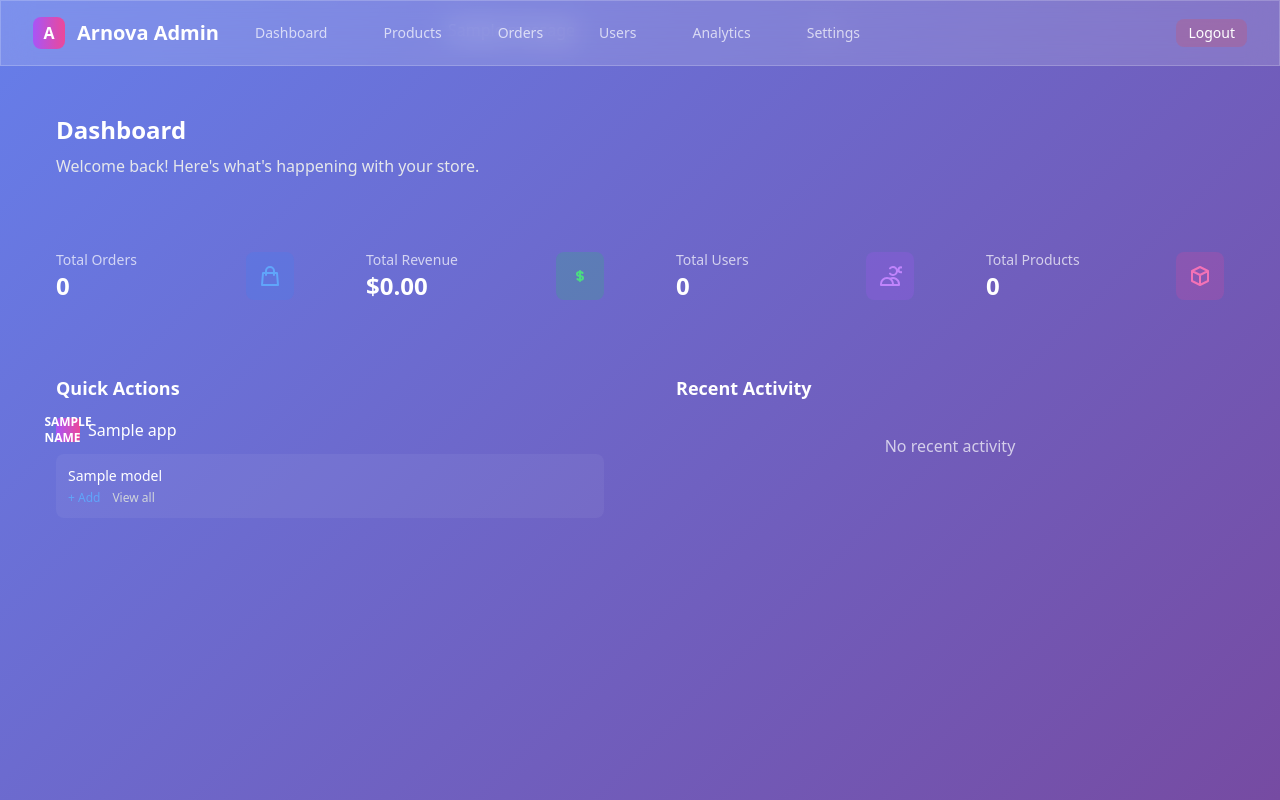
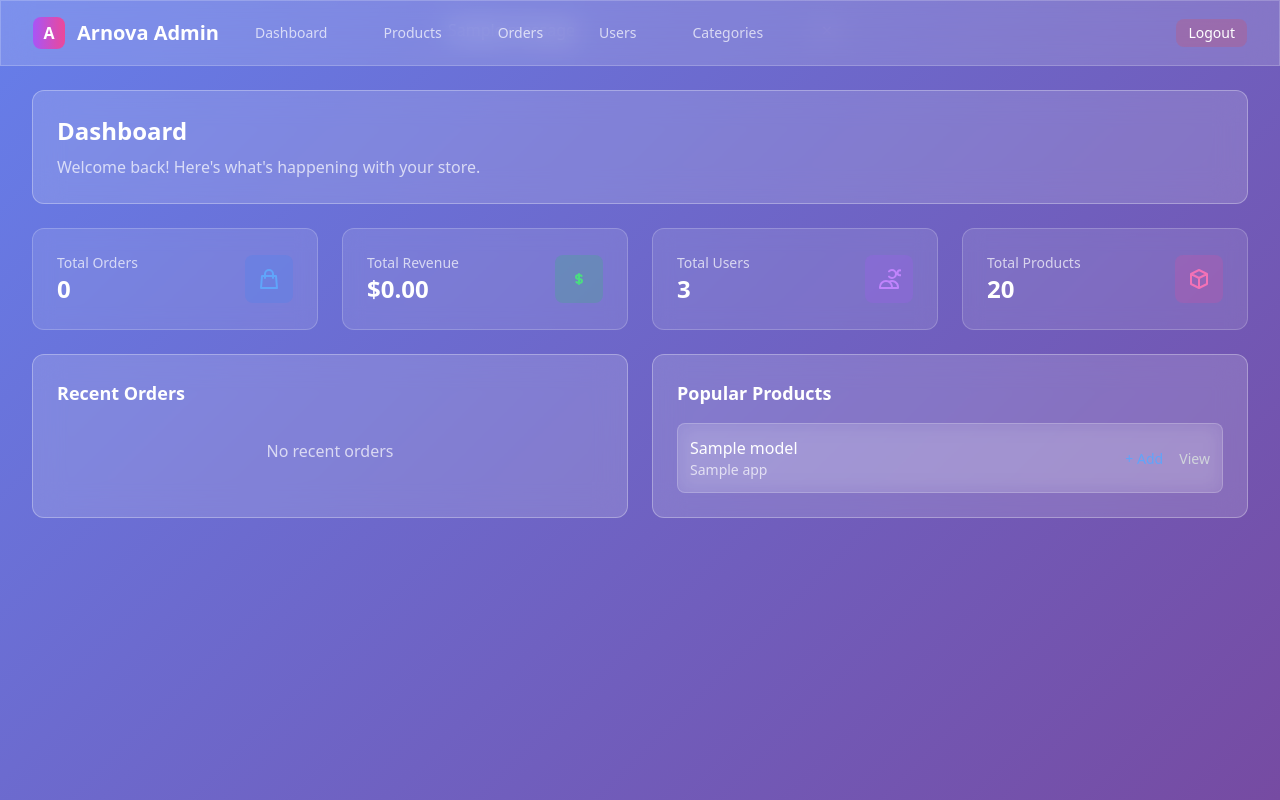
Before and after one commit to shopify-kenya/Arnova, a Django app: template templates/admin/index.html in a window 1280 px wide. Run offline with Django 5.2, Linux system fonts and the light colour scheme; the template is opened without the code that fills it: most values are stand-ins (such as "Sample title", 1, 10 or a date in 2020); one stand-in notice (Sample message) is shown; parts of the project's set-up code (start-up, migrations or seed data) failed here and were passed over; some libraries are stand-ins or nearby versions.

Commit message:
style: apply /dashboard/ layout to Django admin templates
- Replaced Django admin base template with custom navigation bar layout
- Added horizontal top navigation matching /dashboard/ design
- Updated index.html with exact stat cards and layout from custom dashboard
- Removed Django's default sidebar navigation
- Applied glass morphism styling consistently
- Navigation includes: Dashboard, Products, Orders, Users, Categories links

```diff
--- a/templates/admin/base_site.html
+++ b/templates/admin/base_site.html
@@ -1,265 +1,108 @@
-{% extends "admin/base.html" %}
-{% load static %}
+<!DOCTYPE html>
+<html lang="en">
+<head>
+    <meta charset="UTF-8">
+    <meta name="viewport" content="width=device-width, initial-scale=1.0">
+    <title>{% block title %}Arnova Admin{% endblock %}</title>
+    {% load static %}
+    <script src="https://cdn.tailwindcss.com"></script>
+    <link rel="stylesheet" href="{% static 'admin/css/admin-theme.css' %}">
+    <script>
+        tailwind.config = {
+            theme: {
+                extend: {
+                    colors: {
+                        primary: '#8b5cf6',
+                        secondary: '#ec4899',
+                    }
+                }
+            }
+        }
+    </script>
+    <style>
+        .glass {
+            background: rgba(255, 255, 255, 0.1);
+            backdrop-filter: blur(10px);
+            border: 1px solid rgba(255, 255, 255, 0.2);
+        }
+        .glass-strong {
+            background: rgba(255, 255, 255, 0.15);
+            backdrop-filter: blur(15px);
+            border: 1px solid rgba(255, 255, 255, 0.3);
+        }
+        body {
+            background: linear-gradient(135deg, #667eea 0%, #764ba2 100%);
+            min-height: 100vh;
+        }
+    </style>
+    {% block extrastyle %}{% endblock %}
+</head>
+<body class="text-white">
 
-{% block title %}{{ title }} | Arnova Admin{% endblock %}
+    <!-- Alert Container -->
+    <div id="alert-container" class="fixed top-4 right-4 z-50 space-y-2"></div>
 
-{% block branding %}
-<div class="flex items-center space-x-3 p-4">
-    <div class="w-8 h-8 bg-gradient-to-r from-purple-500 to-pink-500 rounded-lg flex items-center justify-center">
-        <span class="text-white font-bold text-sm">A</span>
-    </div>
-    <h1 class="text-xl font-bold text-white">Arnova Admin</h1>
-</div>
-{% endblock %}
+    <!-- Django Messages -->
+    {% if messages %}
+        {% for message in messages %}
+            <div class="alert alert-{{ message.tags }} fixed top-4 left-1/2 transform -translate-x-1/2 z-50 flex items-center justify-between min-w-96">
+                <span>{{ message }}</span>
+                <button onclick="this.parentElement.remove()" class="ml-4 text-lg">&times;</button>
+            </div>
+        {% endfor %}
+    {% endif %}
 
-{% block extrastyle %}
-{{ block.super }}
-<script src="https://cdn.tailwindcss.com"></script>
-<link rel="stylesheet" href="{% static 'admin/css/admin-theme.css' %}">
-<style>
-    /* Glass morphism base styles */
-    body {
-        background: linear-gradient(135deg, #667eea 0%, #764ba2 100%);
-        min-height: 100vh;
-        font-family: 'Inter', -apple-system, BlinkMacSystemFont, sans-serif;
-    }
+    <!-- Navigation -->
+    <nav class="glass-strong border-b border-white/20 sticky top-0 z-50">
+        <div class="max-w-7xl mx-auto px-4 sm:px-6 lg:px-8">
+            <div class="flex justify-between h-16">
+                <div class="flex items-center">
+                    <div class="flex-shrink-0 flex items-center">
+                        <div class="w-8 h-8 bg-gradient-to-r from-purple-500 to-pink-500 rounded-lg flex items-center justify-center mr-3">
+                            <span class="text-white font-bold">A</span>
+                        </div>
+                        <h1 class="text-xl font-bold">Arnova Admin</h1>
+                    </div>
+                    <div class="hidden md:ml-6 md:flex md:space-x-8">
+                        <a href="{% url 'admin:index' %}" class="text-white/70 hover:text-white px-3 py-2 text-sm font-medium">Dashboard</a>
+                        <a href="{% url 'admin:shop_product_changelist' %}" class="text-white/70 hover:text-white px-3 py-2 text-sm font-medium">Products</a>
+                        <a href="{% url 'admin:shop_order_changelist' %}" class="text-white/70 hover:text-white px-3 py-2 text-sm font-medium">Orders</a>
+                        <a href="{% url 'admin:auth_user_changelist' %}" class="text-white/70 hover:text-white px-3 py-2 text-sm font-medium">Users</a>
+                        <a href="{% url 'admin:shop_category_changelist' %}" class="text-white/70 hover:text-white px-3 py-2 text-sm font-medium">Categories</a>
+                    </div>
+                </div>
+                <div class="flex items-center space-x-4">
+                    <span class="text-sm">{{ user.username }}</span>
+                    <a href="{% url 'admin:logout' %}" class="bg-red-500/20 hover:bg-red-500/30 px-3 py-1 rounded-lg text-sm">Logout</a>
+                </div>
+            </div>
+        </div>
+    </nav>
 
-    /* Glass card effect */
-    .glass-card {
-        background: rgba(255, 255, 255, 0.1);
-        backdrop-filter: blur(10px);
-        border: 1px solid rgba(255, 255, 255, 0.2);
-        border-radius: 16px;
-        box-shadow: 0 8px 32px rgba(0, 0, 0, 0.1);
-    }
+    <!-- Main Content -->
+    <main class="max-w-7xl mx-auto py-6 px-4 sm:px-6 lg:px-8">
+        {% block content %}{% endblock %}
+    </main>
 
-    /* Header styling */
-    #header {
-        background: rgba(255, 255, 255, 0.1);
-        backdrop-filter: blur(10px);
-        border-bottom: 1px solid rgba(255, 255, 255, 0.2);
-        color: white;
-    }
+    <!-- Scripts -->
+    <script>
+        // Simple form validation
+        function validateForm(form) {
+            const required = form.querySelectorAll('[required]');
+            for (let field of required) {
+                if (!field.value.trim()) {
+                    alert(`${field.name} is required`);
+                    field.focus();
+                    return false;
+                }
+            }
+            return true;
+        }
 
-    /* Navigation styling */
-    #nav-sidebar {
-        background: rgba(255, 255, 255, 0.05);
-        backdrop-filter: blur(10px);
-        border-right: 1px solid rgba(255, 255, 255, 0.1);
-    }
-
-    #nav-sidebar a {
-        color: rgba(255, 255, 255, 0.8);
-        transition: all 0.3s ease;
-    }
-
-    #nav-sidebar a:hover {
-        color: white;
-        background: rgba(255, 255, 255, 0.1);
-        border-radius: 8px;
-    }
-
-    /* Content area */
-    #content {
-        background: transparent;
-        padding: 2rem;
-    }
-
-    /* Module styling */
-    .module {
-        background: rgba(255, 255, 255, 0.1);
-        backdrop-filter: blur(10px);
-        border: 1px solid rgba(255, 255, 255, 0.2);
-        border-radius: 16px;
-        box-shadow: 0 8px 32px rgba(0, 0, 0, 0.1);
-        margin-bottom: 1.5rem;
-    }
-
-    .module h2 {
-        background: rgba(255, 255, 255, 0.1);
-        color: white;
-        border-radius: 16px 16px 0 0;
-        padding: 1rem 1.5rem;
-        margin: 0;
-        font-weight: 600;
-    }
-
-    /* Table styling */
-    .results {
-        background: transparent;
-    }
-
-    .results table {
-        background: rgba(255, 255, 255, 0.05);
-        border-radius: 12px;
-        overflow: hidden;
-    }
-
-    .results th {
-        background: rgba(255, 255, 255, 0.1);
-        color: white;
-        font-weight: 600;
-        padding: 1rem;
-        border-bottom: 1px solid rgba(255, 255, 255, 0.1);
-    }
-
-    .results td {
-        color: rgba(255, 255, 255, 0.9);
-        padding: 1rem;
-        border-bottom: 1px solid rgba(255, 255, 255, 0.05);
-    }
-
-    .results tr:hover {
-        background: rgba(255, 255, 255, 0.05);
-    }
-
-    /* Form styling */
-    .form-row {
-        background: rgba(255, 255, 255, 0.05);
-        border-radius: 12px;
-        padding: 1.5rem;
-        margin-bottom: 1rem;
-        border: 1px solid rgba(255, 255, 255, 0.1);
-    }
-
-    .form-row label {
-        color: white;
-        font-weight: 500;
-        margin-bottom: 0.5rem;
-        display: block;
-    }
-
-    input, textarea, select {
-        background: rgba(255, 255, 255, 0.1);
-        border: 1px solid rgba(255, 255, 255, 0.2);
-        border-radius: 8px;
-        color: white;
-        padding: 0.75rem;
-        width: 100%;
-        transition: all 0.3s ease;
-    }
-
-    input:focus, textarea:focus, select:focus {
-        background: rgba(255, 255, 255, 0.15);
-        border-color: rgba(255, 255, 255, 0.4);
-        outline: none;
-        box-shadow: 0 0 0 3px rgba(255, 255, 255, 0.1);
-    }
-
-    input::placeholder, textarea::placeholder {
-        color: rgba(255, 255, 255, 0.5);
-    }
-
-    /* Button styling */
-    .default, .button, input[type="submit"] {
-        background: linear-gradient(135deg, #667eea 0%, #764ba2 100%);
-        border: 1px solid rgba(255, 255, 255, 0.2);
-        border-radius: 8px;
-        color: white;
-        padding: 0.75rem 1.5rem;
-        font-weight: 500;
-        transition: all 0.3s ease;
-        cursor: pointer;
-    }
-
-    .default:hover, .button:hover, input[type="submit"]:hover {
-        background: linear-gradient(135deg, #5a67d8 0%, #6b46c1 100%);
-        transform: translateY(-1px);
-        box-shadow: 0 4px 12px rgba(0, 0, 0, 0.2);
-    }
-
-    /* Breadcrumbs */
-    .breadcrumbs {
-        background: rgba(255, 255, 255, 0.1);
-        border-radius: 12px;
-        padding: 1rem 1.5rem;
-        margin-bottom: 1.5rem;
-        color: rgba(255, 255, 255, 0.8);
-    }
-
-    .breadcrumbs a {
-        color: white;
-        text-decoration: none;
-    }
-
-    .breadcrumbs a:hover {
-        text-decoration: underline;
-    }
-
-    /* Messages */
-    .messagelist {
-        margin: 0 0 1.5rem 0;
-    }
-
-    .messagelist li {
-        background: rgba(34, 197, 94, 0.2);
-        border: 1px solid rgba(34, 197, 94, 0.3);
-        border-radius: 12px;
-        color: white;
-        padding: 1rem 1.5rem;
-        margin-bottom: 0.5rem;
-    }
-
-    .messagelist .error {
-        background: rgba(239, 68, 68, 0.2);
-        border-color: rgba(239, 68, 68, 0.3);
-    }
-
-    .messagelist .warning {
-        background: rgba(245, 158, 11, 0.2);
-        border-color: rgba(245, 158, 11, 0.3);
-    }
-
-    /* Dashboard styling */
-    #content-main {
-        background: transparent;
-    }
-
-    .dashboard .module {
-        margin-bottom: 2rem;
-    }
-
-    .dashboard .module table {
-        margin: 0;
-    }
-
-    /* Links */
-    a {
-        color: #93c5fd;
-        transition: color 0.3s ease;
-    }
-
-    a:hover {
-        color: white;
-    }
-
-    /* Pagination */
-    .paginator {
-        background: rgba(255, 255, 255, 0.1);
-        border-radius: 12px;
-        padding: 1rem;
-        margin-top: 1.5rem;
-        text-align: center;
-    }
-
-    .paginator a, .paginator .this-page {
-        background: rgba(255, 255, 255, 0.1);
-        border: 1px solid rgba(255, 255, 255, 0.2);
-        border-radius: 6px;
-        color: white;
-        padding: 0.5rem 1rem;
-        margin: 0 0.25rem;
-        text-decoration: none;
-        display: inline-block;
-        transition: all 0.3s ease;
-    }
-
-    .paginator a:hover {
-        background: rgba(255, 255, 255, 0.2);
-    }
-
-    .paginator .this-page {
-        background: linear-gradient(135deg, #667eea 0%, #764ba2 100%);
-    }
-</style>
-{% endblock %}
+        // Confirm delete actions
+        function confirmDelete(message = 'Are you sure you want to delete this item?') {
+            return confirm(message);
+        }
+    </script>
+</body>
+</html>
--- a/templates/admin/index.html
+++ b/templates/admin/index.html
@@ -4,20 +4,20 @@
 {% block title %}Dashboard | Arnova Admin{% endblock %}
 
 {% block content %}
-<div class="dashboard space-y-6">
+<div class="space-y-6">
     <!-- Header -->
-    <div class="glass-card p-6">
-        <h2 class="text-2xl font-bold text-white mb-2">Dashboard</h2>
-        <p class="text-gray-200">Welcome back! Here's what's happening with your store.</p>
+    <div class="glass-strong rounded-xl p-6">
+        <h2 class="text-2xl font-bold mb-2">Dashboard</h2>
+        <p class="text-white/70">Welcome back! Here's what's happening with your store.</p>
     </div>
 
-    <!-- Quick Stats -->
+    <!-- Stats Cards -->
     <div class="grid grid-cols-1 md:grid-cols-2 lg:grid-cols-4 gap-6">
-        <div class="glass-card p-6">
+        <div class="glass rounded-xl p-6">
             <div class="flex items-center justify-between">
                 <div>
                     <p class="text-white/70 text-sm">Total Orders</p>
-                    <p class="text-2xl font-bold text-white">0</p>
+                    <p class="text-2xl font-bold">0</p>
                 </div>
                 <div class="w-12 h-12 bg-blue-500/20 rounded-lg flex items-center justify-center">
                     <svg class="w-6 h-6 text-blue-400" fill="none" stroke="currentColor" viewBox="0 0 24 24">
@@ -27,11 +27,11 @@
             </div>
         </div>
 
-        <div class="glass-card p-6">
+        <div class="glass rounded-xl p-6">
             <div class="flex items-center justify-between">
                 <div>
                     <p class="text-white/70 text-sm">Total Revenue</p>
-                    <p class="text-2xl font-bold text-white">$0.00</p>
+                    <p class="text-2xl font-bold">$0.00</p>
                 </div>
                 <div class="w-12 h-12 bg-green-500/20 rounded-lg flex items-center justify-center">
                     <svg class="w-6 h-6 text-green-400" fill="none" stroke="currentColor" viewBox="0 0 24 24">
@@ -41,11 +41,11 @@
             </div>
         </div>
 
-        <div class="glass-card p-6">
+        <div class="glass rounded-xl p-6">
             <div class="flex items-center justify-between">
                 <div>
                     <p class="text-white/70 text-sm">Total Users</p>
-                    <p class="text-2xl font-bold text-white">0</p>
+                    <p class="text-2xl font-bold">3</p>
                 </div>
                 <div class="w-12 h-12 bg-purple-500/20 rounded-lg flex items-center justify-center">
                     <svg class="w-6 h-6 text-purple-400" fill="none" stroke="currentColor" viewBox="0 0 24 24">
@@ -55,11 +55,11 @@
             </div>
         </div>
 
-        <div class="glass-card p-6">
+        <div class="glass rounded-xl p-6">
             <div class="flex items-center justify-between">
                 <div>
                     <p class="text-white/70 text-sm">Total Products</p>
-                    <p class="text-2xl font-bold text-white">0</p>
+                    <p class="text-2xl font-bold">20</p>
                 </div>
                 <div class="w-12 h-12 bg-pink-500/20 rounded-lg flex items-center justify-center">
                     <svg class="w-6 h-6 text-pink-400" fill="none" stroke="currentColor" viewBox="0 0 24 24">
@@ -70,55 +70,42 @@
         </div>
     </div>
 
-    <!-- Main Content -->
+    <!-- Recent Orders & Popular Products -->
     <div class="grid grid-cols-1 lg:grid-cols-2 gap-6">
-        <!-- App List -->
-        <div class="glass-card p-6">
-            <h3 class="text-lg font-semibold text-white mb-4">Quick Actions</h3>
+        <!-- Recent Orders -->
+        <div class="glass-strong rounded-xl p-6">
+            <h3 class="text-lg font-semibold mb-4">Recent Orders</h3>
+            <div class="space-y-3">
+                <p class="text-white/70 text-center py-4">No recent orders</p>
+            </div>
+        </div>
+
+        <!-- Popular Products -->
+        <div class="glass-strong rounded-xl p-6">
+            <h3 class="text-lg font-semibold mb-4">Popular Products</h3>
+            <div class="space-y-3">
                 {% if app_list %}
                     {% for app in app_list %}
-                    <div class="mb-6">
-                        <h4 class="text-md font-medium text-white mb-3 flex items-center">
-                            <div class="w-6 h-6 bg-gradient-to-r from-purple-500 to-pink-500 rounded flex items-center justify-center mr-2">
-                                <span class="text-white font-bold text-xs">{{ app.name|first|upper }}</span>
+                        {% for model in app.models %}
+                            <div class="flex items-center justify-between p-3 glass rounded-lg">
+                                <div>
+                                    <p class="font-medium">{{ model.name }}</p>
+                                    <p class="text-sm text-white/70">{{ app.name }}</p>
                                 </div>
-                            {{ app.name|capfirst|escape }}
-                        </h4>
-                        <div class="space-y-2">
-                            {% for model in app.models %}
-                                <div class="bg-white/5 rounded-lg p-3 hover:bg-white/10 transition-all">
-                                    <div class="flex items-center justify-between">
-                                        <div>
-                                            <p class="font-medium text-white text-sm">{{ model.name }}</p>
+                                <div class="text-right">
+                                    {% if model.add_url %}
+                                        <a href="{{ model.add_url }}" class="text-sm text-blue-400 hover:text-blue-300">+ Add</a>
+                                    {% endif %}
                                     {% if model.admin_url %}
-                                                <div class="flex space-x-3 mt-1">
-                                                    {% if model.add_url %}
-                                                        <a href="{{ model.add_url }}" class="text-xs text-blue-400 hover:text-blue-300">
-                                                            + Add
-                                                        </a>
-                                                    {% endif %}
-                                                    <a href="{{ model.admin_url }}" class="text-xs text-gray-300 hover:text-white">
-                                                        View all
-                                                    </a>
-                                                </div>
+                                        <a href="{{ model.admin_url }}" class="text-sm text-gray-300 hover:text-white ml-3">View</a>
                                     {% endif %}
                                 </div>
                             </div>
-                                </div>
                         {% endfor %}
-                        </div>
-                    </div>
                     {% endfor %}
                 {% else %}
-                <p class="text-gray-300 text-center py-4">{% trans "You don't have permission to view or edit anything." %}</p>
+                    <p class="text-white/70 text-center py-4">No data available</p>
                 {% endif %}
-        </div>
-
-        <!-- Recent Activity -->
-        <div class="glass-card p-6">
-            <h3 class="text-lg font-semibold text-white mb-4">Recent Activity</h3>
-            <div class="space-y-3">
-                <p class="text-white/70 text-center py-4">No recent activity</p>
             </div>
         </div>
     </div>
```
Also changed, not shown: 1 other file. Lines whose indentation alone changed are shown as unchanged.
